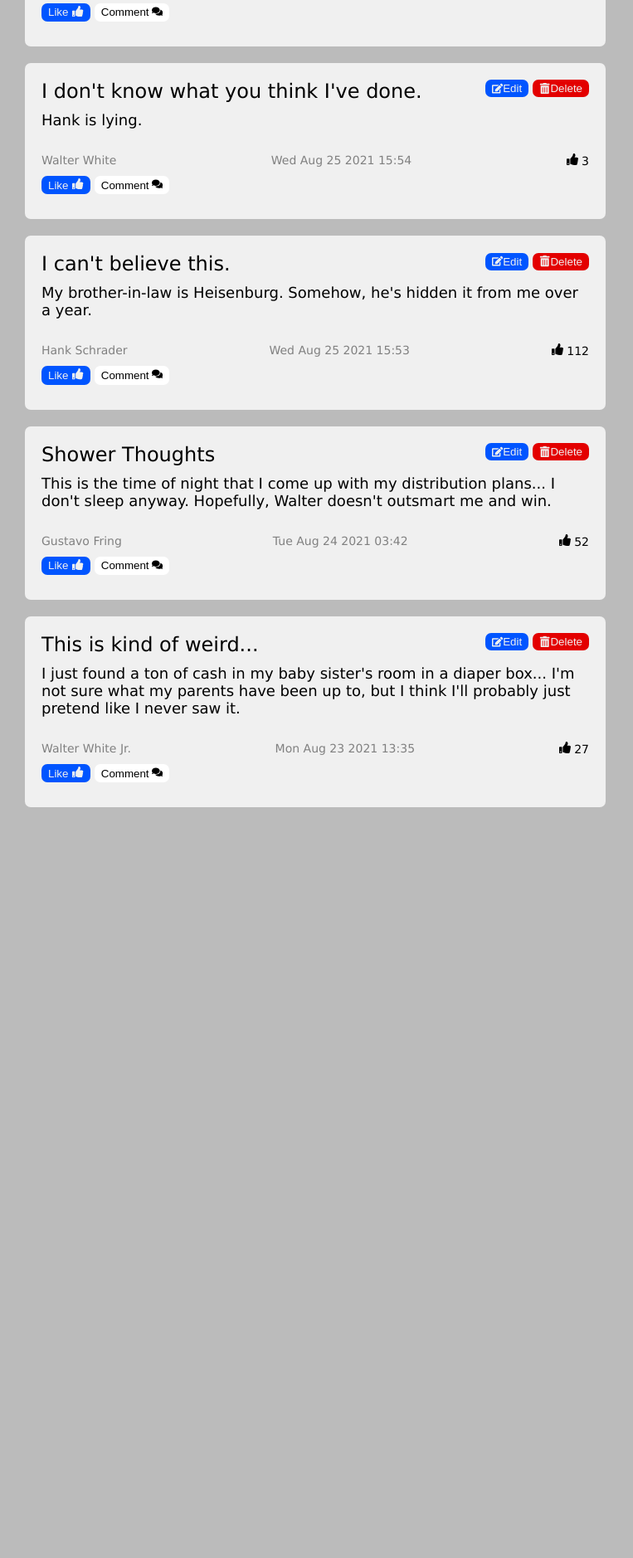
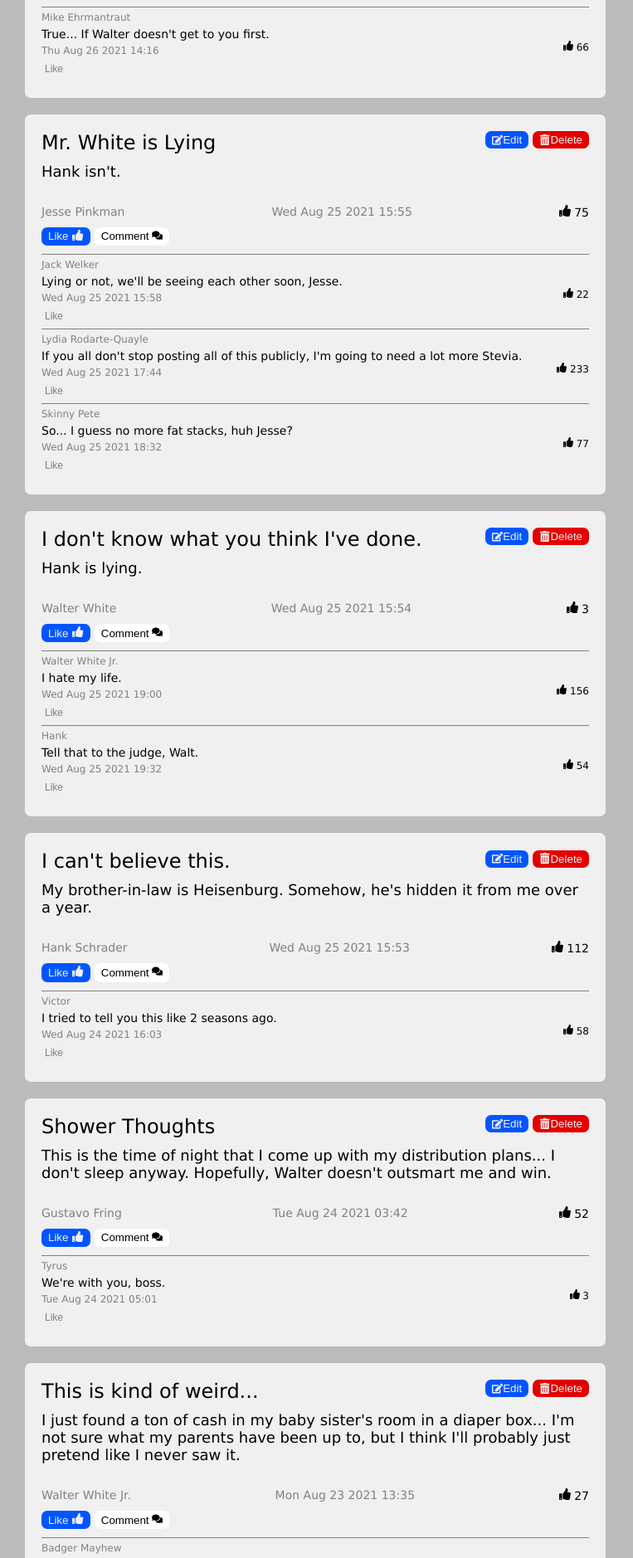
Before and after one commit to joobinjones/social-feed, a React (Create React App) app: page / in a window 1280 px wide. Shown: the part 884-2762 px from the top of the page at 83% size, without its empty margins (0-763 px from the left). Before the commit the page ends 1887 px from the top, so only its background shows below. Built offline with nearby package versions, Linux system fonts and the light colour scheme.

Commit message:
seed data added, increase comment reactions action added

```diff
--- a/src/components/Comment.tsx
+++ b/src/components/Comment.tsx
@@ -1,10 +1,10 @@
 import { Box, Button } from "@chakra-ui/react";
-import { FaThumbsUp } from "react-icons/fa";
 import { IComment } from "../types";
 import { increaseCommentLikes } from "../context/postsReducer";
 import { offWhite, primaryBlue } from "../styles/palette";
 import Text from "./Text";
 import { useStore } from "../context";
+import { FaThumbsUp } from "react-icons/fa";
 
 const Comment = ({ comment }: { comment: IComment }): JSX.Element => {
   const [globalState, dispatch] = useStore();
@@ -24,17 +24,21 @@ const Comment = ({ comment }: { comment: IComment }): JSX.Element => {
         <Text color="grey" mb="5px" mt="5px">
           {comment.publishedAt.substring(0, 21)}
         </Text>
+        <Text fontSize="12px">
+          <FaThumbsUp /> {comment.numOfReactions}
+        </Text>
+      </Box>
       <Button
         borderRadius="7px"
         mb="5"
         borderColor="transparent"
-          backgroundColor={primaryBlue}
-          color={offWhite}
+        width="30px"
+        color="grey"
+        fontSize="12px"
         onClick={() => dispatch(increaseCommentLikes(comment))}
       >
-          <FaThumbsUp />
+        Like
       </Button>
-      </Box>
     </Box>
   );
 };
--- a/src/context/postsReducer.ts
+++ b/src/context/postsReducer.ts
@@ -1,5 +1,5 @@
 import posts from "../data/posts.json";
-
+import comments from "../data/comments.json";
 import {
   IPost,
   IPostsAction,
@@ -11,7 +11,7 @@ import {
 
 export const initialState: IPostsState = {
   posts,
-  comments: {},
+  comments,
   editingIds: { commentId: "", postId: "" },
   commentingId: { postId: "" },
   numOfPosts: 0,
@@ -133,7 +133,7 @@ export const postsReducer = (
       const foundComment = commentsCopy.find(
         (ele) => ele.commentId === payload.commentId
       );
-      if (foundComment) foundComment.numberOfReactions++;
+      if (foundComment) foundComment.numOfReactions++;
       return { ...state, comments: { ...state.comments, [postId]: commentsCopy } };
     }
 
--- a/src/data/comments.json
+++ b/src/data/comments.json
@@ -1,5 +1,120 @@
 {
-  "1": [],
-  "2": [],
-  "3": []
+  "1": [
+    {
+      "commentId": "1",
+      "postId": "1",
+      "author": "Badger Mayhew",
+      "body": "LOL. Might wanna just ignore that one, dude.",
+      "publishedAt": "Mon Aug 23 2021 13:37",
+      "numOfReactions": 4
+    },
+    {
+      "commentId": "2",
+      "postId": "1",
+      "author": "Skinny Pete",
+      "body": "Haha I'm sure that's just from being so awesome at science and stuff. I don't trust banks either, yo.",
+      "publishedAt": "Mon Aug 23 2021 13:45",
+      "numOfReactions": 5
+    },
+    {
+      "commentId": "3",
+      "postId": "1",
+      "author": "Skyler White",
+      "body": "Dammit, Flynn. Why would you post this in public?",
+      "publishedAt": "Mon Aug 23 2021 13:47",
+      "numOfReactions": 19
+    }
+  ],
+  "2": [
+    {
+      "commentId": "4",
+      "postId": "2",
+      "author": "Tyrus",
+      "body": "We're with you, boss.",
+      "publishedAt": "Tue Aug 24 2021 05:01",
+      "numOfReactions": 3
+    }
+  ],
+  "3": [
+    {
+      "commentId": "5",
+      "postId": "3",
+      "author": "Victor",
+      "body": "I tried to tell you this like 2 seasons ago.",
+      "publishedAt": "Wed Aug 24 2021 16:03",
+      "numOfReactions": 58
+    }
+  ],
+  "4": [
+    {
+      "commentId": "6",
+      "postId": "4",
+      "author": "Walter White Jr.",
+      "body": "I hate my life.",
+      "publishedAt": "Wed Aug 25 2021 19:00",
+      "numOfReactions": 156
+    },
+    {
+      "commentId": "7",
+      "postId": "4",
+      "author": "Hank",
+      "body": "Tell that to the judge, Walt.",
+      "publishedAt": "Wed Aug 25 2021 19:32",
+      "numOfReactions": 54
+    }
+  ],
+  "5": [
+    {
+      "commentId": "8",
+      "postId": "5",
+      "author": "Jack Welker",
+      "body": "Lying or not, we'll be seeing each other soon, Jesse.",
+      "publishedAt": "Wed Aug 25 2021 15:58",
+      "numOfReactions": 22
+    },
+    {
+      "commentId": "9",
+      "postId": "5",
+      "author": "Lydia Rodarte-Quayle",
+      "body": "If you all don't stop posting all of this publicly, I'm going to need a lot more Stevia.",
+      "publishedAt": "Wed Aug 25 2021 17:44",
+      "numOfReactions": 233
+    },
+    {
+      "commentId": "10",
+      "postId": "5",
+      "author": "Skinny Pete",
+      "body": "So... I guess no more fat stacks, huh Jesse?",
+      "publishedAt": "Wed Aug 25 2021 18:32",
+      "numOfReactions": 77
+    }
+  ],
+  "6": [
+    {
+      "commentId": "11",
+      "postId": "6",
+      "author": "Mike Ehrmantraut",
+      "body": "True... If Walter doesn't get to you first.",
+      "publishedAt": "Thu Aug 26 2021 14:16",
+      "numOfReactions": 66
+    }
+  ],
+  "7": [
+    {
+      "commentId": "12",
+      "postId": "7",
+      "author": "Jesse Pinkman",
+      "body": "This isn't even funny.",
+      "publishedAt": "Thu Aug 26 2021 20:34",
+      "numOfReactions": 89
+    },
+    {
+      "commentId": "13",
+      "postId": "7",
+      "author": "Kaylee Ehrmantraut",
+      "body": "Goodbye, Pop Pop :(",
+      "publishedAt": "Thu Aug 26 19:00",
+      "numOfReactions": 380
+    }
+  ]
 }
--- a/src/data/posts.json
+++ b/src/data/posts.json
@@ -20,7 +20,7 @@
     "author": "Jesse Pinkman",
     "publishedAt": "Wed Aug 25 2021 15:55",
     "title": "Mr. White is Lying",
-    "body": "Hank isn't",
+    "body": "Hank isn't.",
     "numOfReactions": 75
   },
   {
```
Lines whose indentation alone changed are shown as unchanged.
